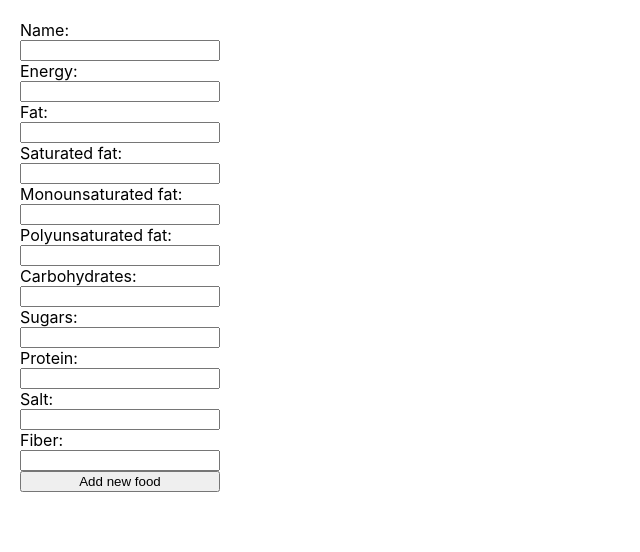
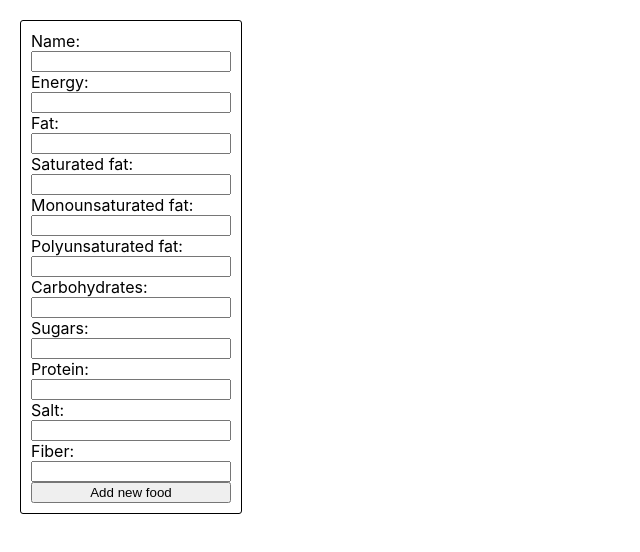
Before and after one commit to StrawbWine/life-manager-frontend, a React (Create React App) app: page / in a window 1280 px wide. Shown: the top 552 px of the page, without its empty margins (0-640 px from the left). Built offline with nearby package versions, Linux system fonts and the light colour scheme; no server answers.

Commit message:
🎨Minor CreateFoodForm css

```diff
--- a/src/components/CreateFoodForm/CreateFoodForm.module.css
+++ b/src/components/CreateFoodForm/CreateFoodForm.module.css
@@ -3,4 +3,7 @@
   flex-direction: column;
   width: 200px;
   margin: 20px;
+  border: solid 1px black;
+  padding: 10px;
+  border-radius: 3px;
 }
```
